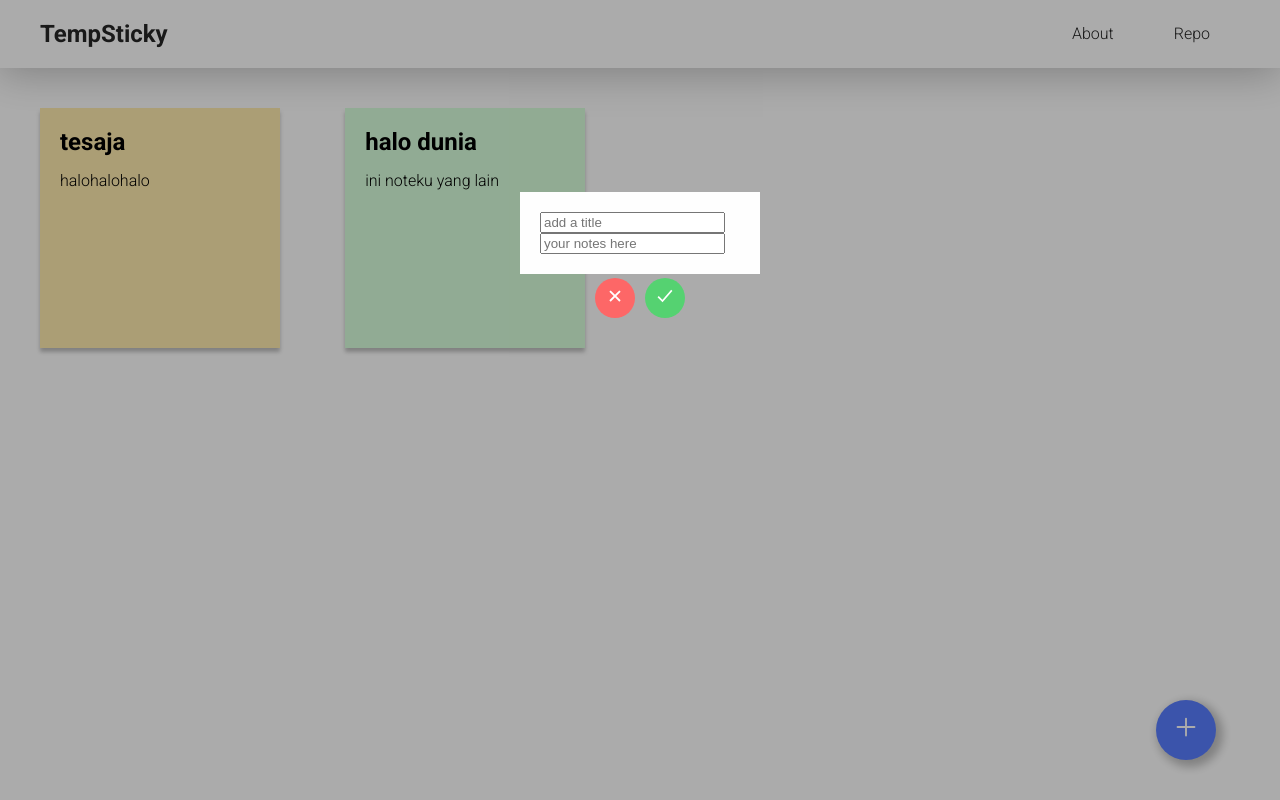
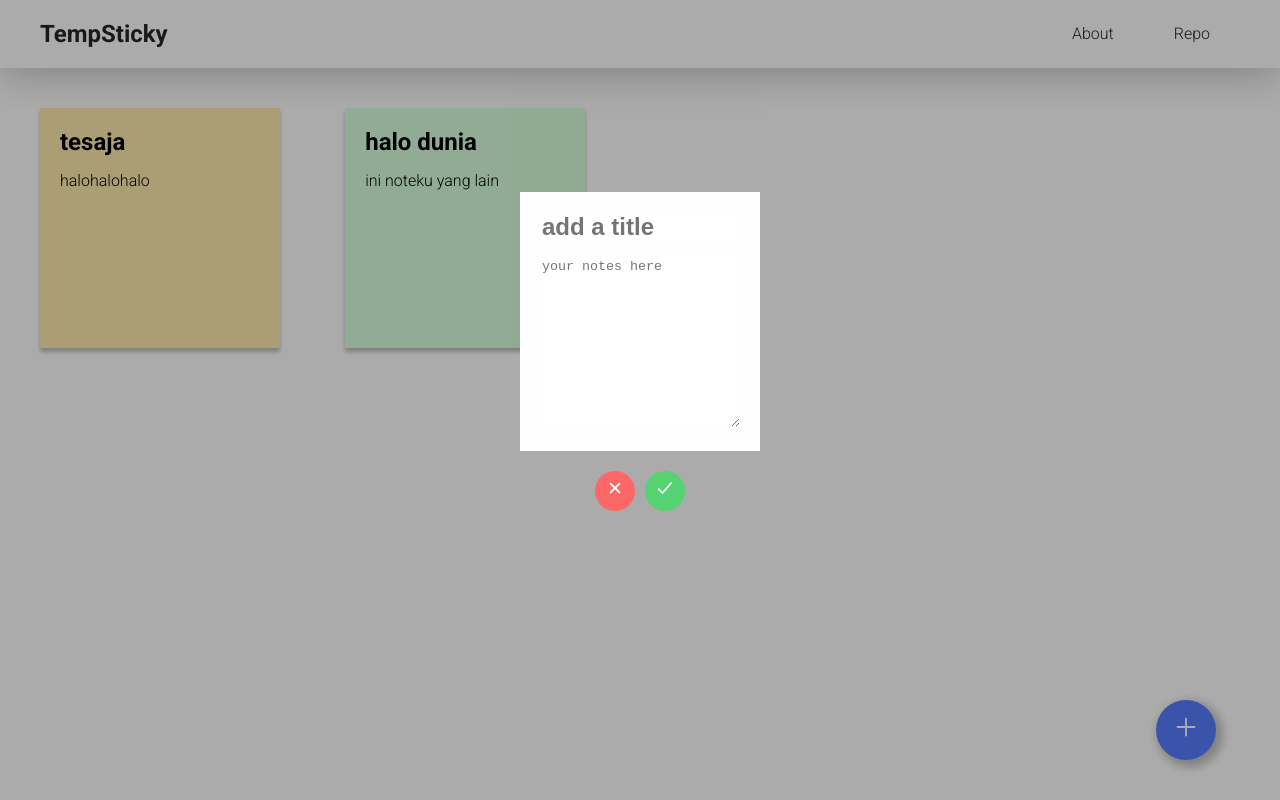
Before and after one commit to NafisHandoko/TempSticky, a React (Vite) app: page / in a window 1280 px wide. Both pictures are taken after a click on the button 1186 px from the left and 730 px from the top of the page. Built offline with nearby package versions, Linux system fonts and the light colour scheme.

Commit message:
fix the input styling in AddModal component

```diff
--- a/src/AddModal/index.css
+++ b/src/AddModal/index.css
@@ -36,7 +36,21 @@
   align-items: center;
 }
 
+.add-modal-title-input{
+  font-size: 1.5em;
+  font-weight: bolder;
+  width: 100%;
+  box-sizing: border-box;
+  margin-bottom: 15px;
+  border: none;
+}
 
+.add-modal-note-input{
+  height: 170px;
+  width: 100%;
+  box-sizing: border-box;
+  border: none;
+}
 
 @keyframes modal-animate {
   from{scale: 0.2}
@@ -47,7 +61,7 @@
   display: flex;
   flex-direction: row;
   position: absolute;
-  bottom: -60%;
+  bottom: -25%;
 }
 
 .add-modal-submit-button{
--- a/src/AddModal/index.jsx
+++ b/src/AddModal/index.jsx
@@ -26,7 +26,7 @@ class AddModal extends Component{
           <form className="add-modal-box">
             <div className="add-modal-content">
               <input className="add-modal-title-input" type="text" placeholder="add a title"/>
-              <input className="add-modal-note-input" type="text" placeholder="your notes here"/>
+              <textarea className="add-modal-note-input" placeholder="your notes here"></textarea>
             </div>
             <div className="add-modal-btn-group">
               <button type="button" className="add-modal-cancel-button" onClick={this.disableModal}><ion-icon name="close-sharp"></ion-icon></button>
```
